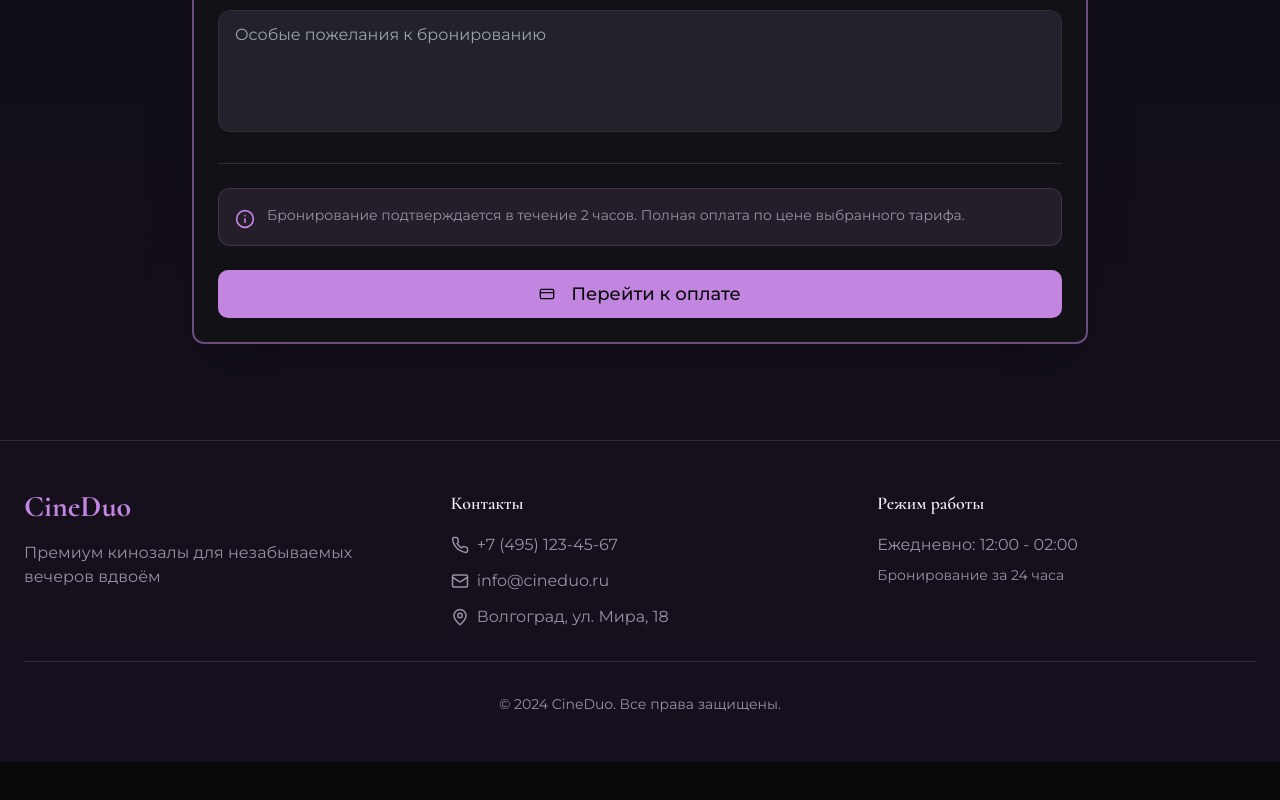
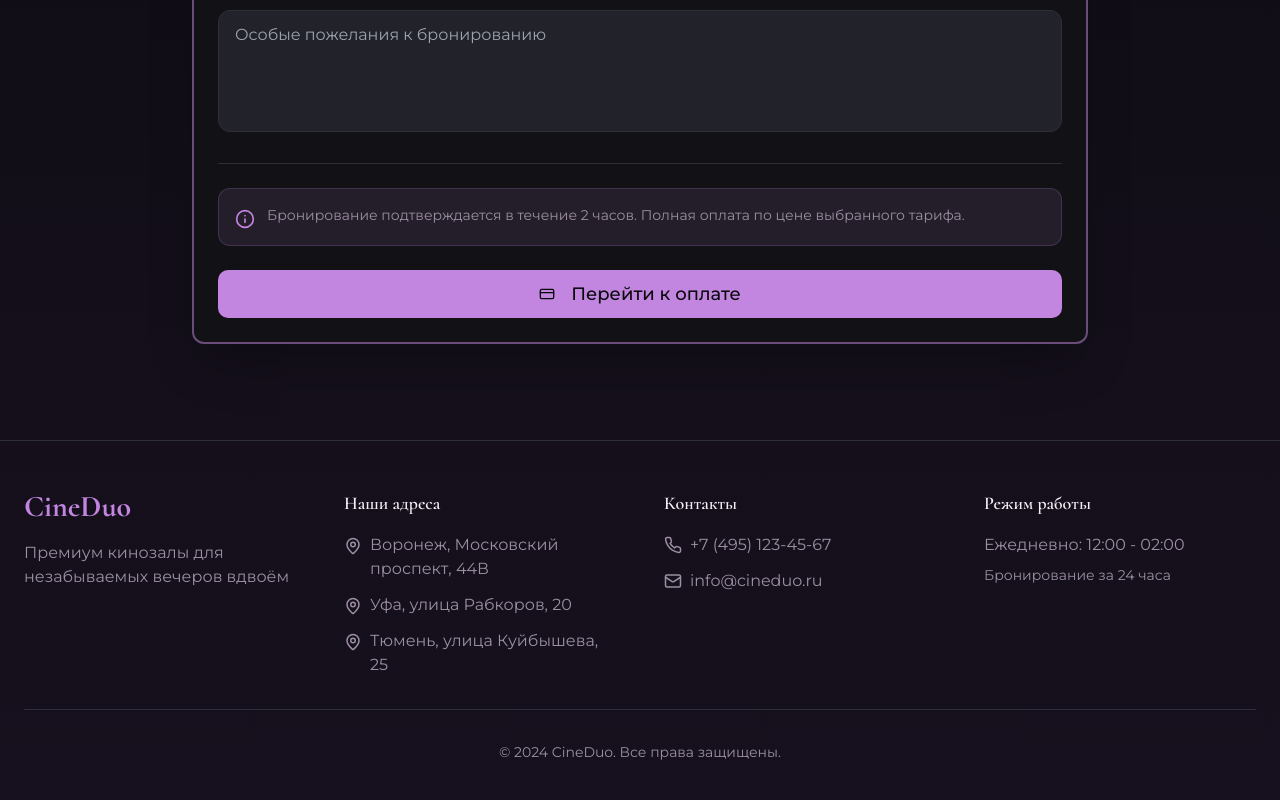
Before and after one commit to pr-poehali-dev/cinema-booking-dvushka, a React (Vite) app: page / in a window 1280 px wide. Shown: the part 3418-4218 px from the top of the page. Before the commit the page ends 4180 px from the top, so only its background shows below. Built offline with nearby package versions, Linux system fonts and the light colour scheme.

Commit message:
Добавлены адреса трёх городов

```diff
--- a/src/pages/Index.tsx
+++ b/src/pages/Index.tsx
@@ -403,12 +403,29 @@ const Index = () => {
 
       <footer className="py-12 px-6 border-t border-border">
         <div className="max-w-7xl mx-auto">
-          <div className="grid md:grid-cols-3 gap-12 mb-8">
+          <div className="grid md:grid-cols-4 gap-12 mb-8">
             <div>
               <h3 className="text-3xl font-cormorant font-bold mb-4 text-primary">CineDuo</h3>
               <p className="text-muted-foreground">
                 Премиум кинозалы для незабываемых вечеров вдвоём
               </p>
+            </div>
+            <div>
+              <h4 className="font-semibold mb-4 text-lg">Наши адреса</h4>
+              <div className="space-y-3 text-muted-foreground">
+                <div className="flex items-start gap-2">
+                  <Icon name="MapPin" size={18} className="mt-1 flex-shrink-0" />
+                  <span>Воронеж, Московский проспект, 44В</span>
+                </div>
+                <div className="flex items-start gap-2">
+                  <Icon name="MapPin" size={18} className="mt-1 flex-shrink-0" />
+                  <span>Уфа, улица Рабкоров, 20</span>
+                </div>
+                <div className="flex items-start gap-2">
+                  <Icon name="MapPin" size={18} className="mt-1 flex-shrink-0" />
+                  <span>Тюмень, улица Куйбышева, 25</span>
+                </div>
+              </div>
             </div>
             <div>
               <h4 className="font-semibold mb-4 text-lg">Контакты</h4>
@@ -420,10 +437,6 @@ const Index = () => {
                 <div className="flex items-center gap-2">
                   <Icon name="Mail" size={18} />
                   <span>info@cineduo.ru</span>
-                </div>
-                <div className="flex items-center gap-2">
-                  <Icon name="MapPin" size={18} />
-                  <span>Волгоград, ул. Мира, 18</span>
                 </div>
               </div>
             </div>
```
